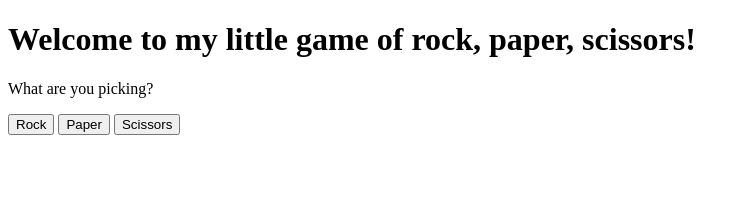
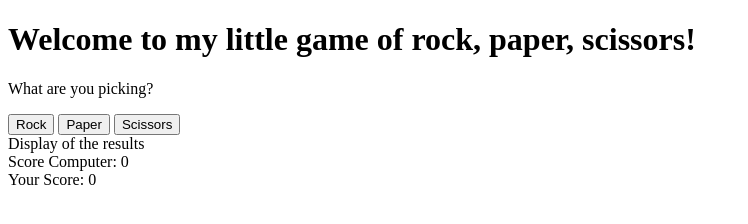
Before and after one commit to scuddi/rock-paper-scissor, a plain HTML site: page index.html in a window 1280 px wide. Shown: the whole page, without its empty margins (0-748 px from the left). Drawn offline with Linux system fonts and the light colour scheme.

Commit message:
Add div for the result of human and computer

```diff
--- a/index.html
+++ b/index.html
@@ -8,9 +8,16 @@
 <body>
     <h1>Welcome to my little game of rock, paper, scissors!</h1>
     <p>What are you picking?</p>
-    <button class="button" id="rock" value="rock" onclick="playRound('rock')">Rock</button>
-    <button class="button" id="paper" value="paper" onclick="playRound('paper')">Paper</button>
-    <button class="button" id="scissors" value="scissors" onclick="playRound('scissors')">Scissors</button>
+    <div>
+        <button class="button" id="rock" value="rock" onclick="playRound('rock')">Rock</button>
+        <button class="button" id="paper" value="paper" onclick="playRound('paper')">Paper</button>
+        <button class="button" id="scissors" value="scissors" onclick="playRound('scissors')">Scissors</button>
+    </div>
+    <div>
+        Display of the results
+        <div>Score Computer: 0</div>
+        <div>Your Score: 0</div>
+    </div>
     <script src="script.js"></script>
 </body>
 </html>
```
